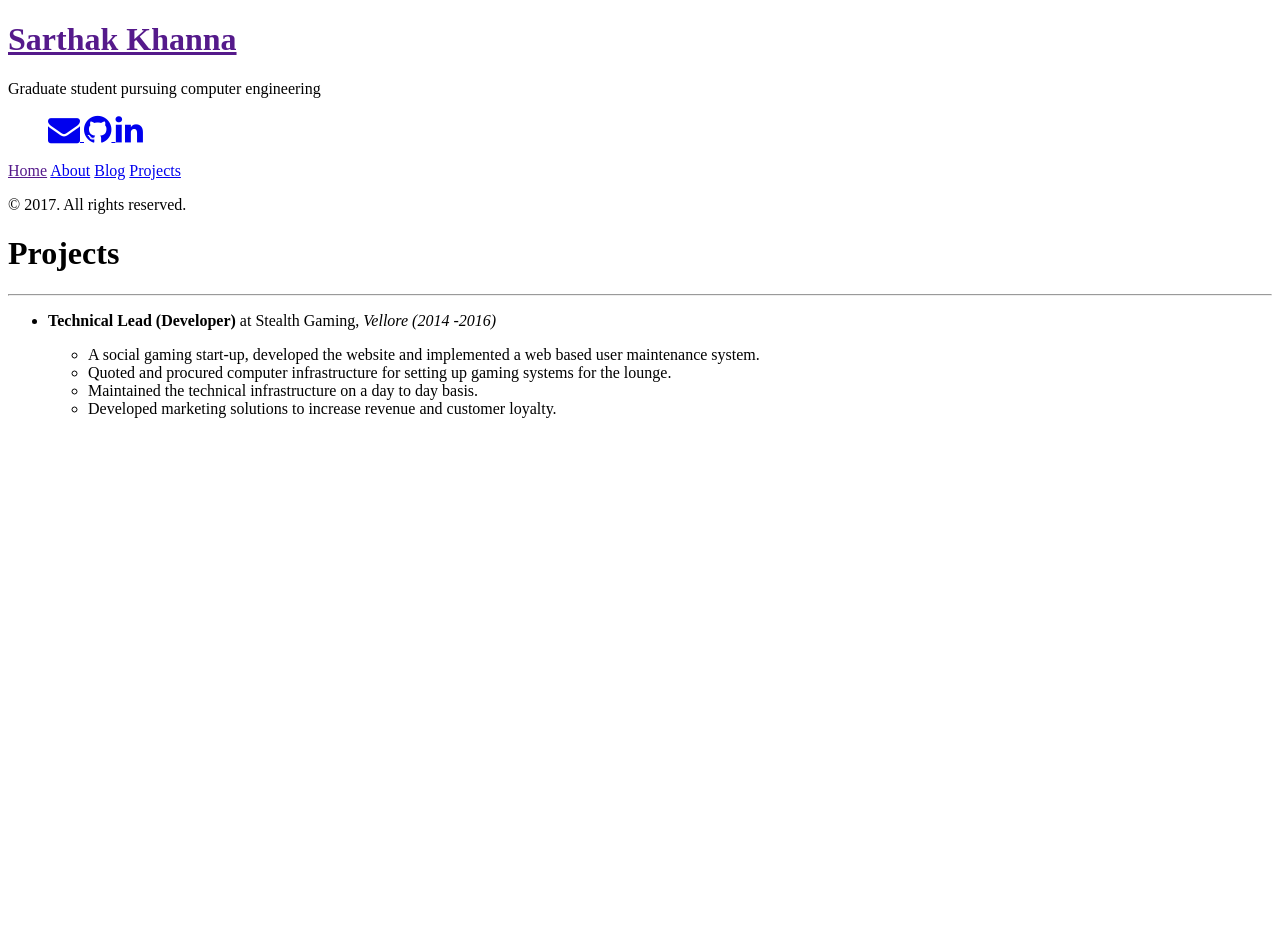
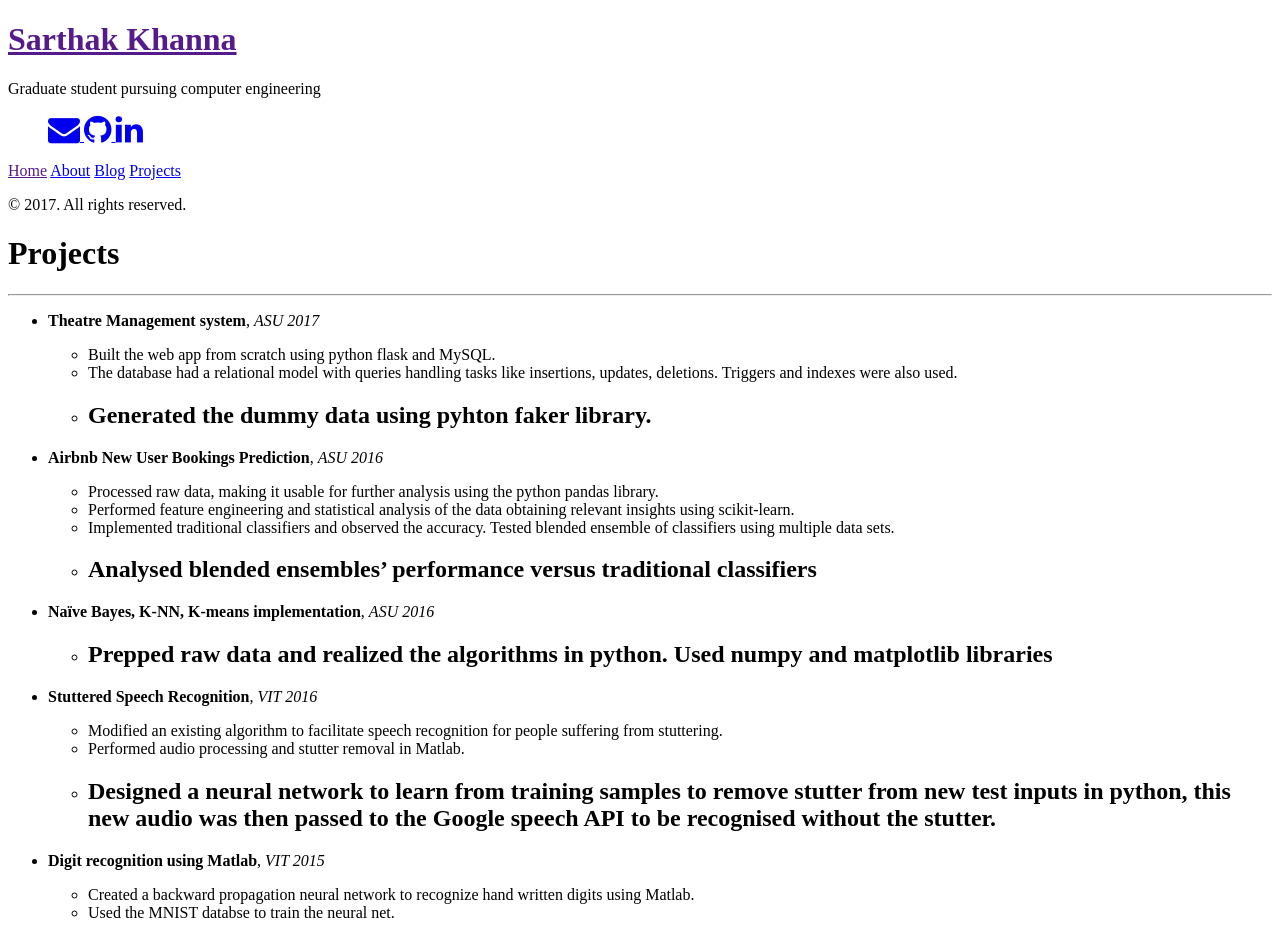
Before and after one commit to khannasarthak/khannasarthak.github.io, a Jekyll site: the page built from projects.md, in a window 1280 px wide. Built offline with Jekyll 4.4.1, drawn with Linux system fonts in a browser that asks for light colours; nearby versions of some CDN libraries; before the commit the page ends 900 px from its top, so only the background shows below that.

Commit message:
added pro-jects
4 projects added

```diff
--- a/projects.md
+++ b/projects.md
@@ -4,9 +4,30 @@ title: Projects
 ---
 
 ---
-* **Technical Lead (Developer)** at Stealth Gaming, *Vellore (2014 -2016)*
+* **Theatre Management system**, *ASU 2017*
 
-   * A social gaming start-up, developed the website and implemented a web based user maintenance system.
-   * Quoted and procured computer infrastructure for setting up gaming systems for the lounge.
-   * Maintained the technical infrastructure on a day to day basis.
-   * Developed marketing solutions to increase revenue and customer loyalty.
+   * Built the web app from scratch using python flask and MySQL.
+   * The database had a relational model with queries handling tasks like insertions, updates, deletions. Triggers and indexes were also used.
+   * Generated the dummy data using pyhton faker library.
+---
+* **Airbnb New User Bookings Prediction**, *ASU 2016*
+
+   * Processed raw data, making it usable for further analysis using the python pandas library.
+   * Performed feature engineering and statistical analysis of the data obtaining relevant insights using scikit-learn.
+   * Implemented traditional classifiers and observed the accuracy. Tested blended ensemble of classifiers using multiple data sets.
+   * Analysed blended ensembles’ performance versus traditional classifiers
+---
+* **Naïve Bayes, K-NN, K-means implementation**, *ASU 2016*
+
+   * Prepped raw data and realized the algorithms in python. Used numpy and matplotlib libraries
+---
+* **Stuttered Speech Recognition**, *VIT 2016*
+
+   * Modified an existing algorithm to facilitate speech recognition for people suffering from stuttering.
+   * Performed audio processing and stutter removal in Matlab.
+   * Designed a neural network to learn from training samples to remove stutter from new test inputs in python, this new audio was then passed to the Google speech API to be recognised without the stutter.
+---
+* **Digit recognition using Matlab**, *VIT 2015*
+
+   * Created a backward propagation neural network to recognize hand written digits using Matlab.
+   * Used the MNIST databse to train the neural net.
```
Also changed, not shown: about.md (+1 -1 lines).
